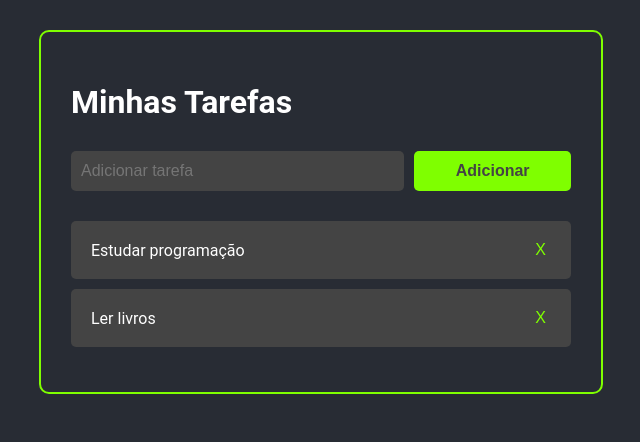
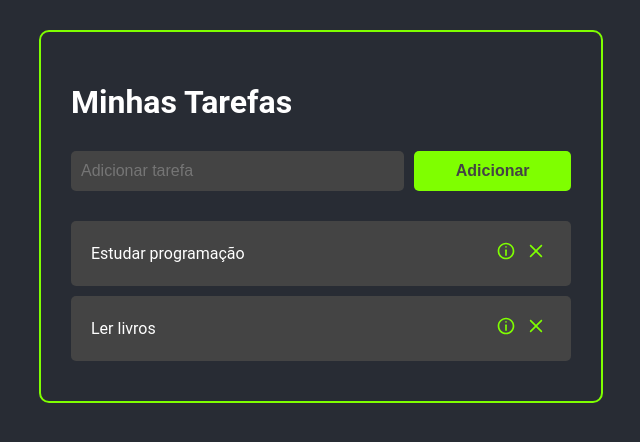
Before and after one commit to mrcomputer2018/curso_react, a React (Create React App) app: page / in a window 1280 px wide. Shown: the top 442 px of the page, without its empty margins (319-959 px from the left). Built offline with nearby package versions, Linux system fonts and the light colour scheme.

Commit message:
Update Task component styles and icons

```diff
--- a/src/components/Task.css
+++ b/src/components/Task.css
@@ -20,5 +20,6 @@
     border: none;
     cursor: pointer;
     padding: 5px;
-    font-size: 16px;
+    font-size: 20px;
+    font-weight: bold;
 }
--- a/src/components/Task.jsx
+++ b/src/components/Task.jsx
@@ -1,4 +1,5 @@
 import React from 'react';
+import { CgClose, CgInfo } from 'react-icons/cg';
 
 import './Task.css';
 
@@ -23,7 +24,14 @@
                 className='remove-task-button'
                 onClick={ () => handleTaskClickRemove(task.id) }
                 >
-                    X
+                    <CgInfo/>
+                </button>
+
+                <button
+                className='remove-task-button'
+                onClick={ () => handleTaskClickRemove(task.id) }
+                >
+                    <CgClose/>
                 </button>
             </div>
         </div>
```
